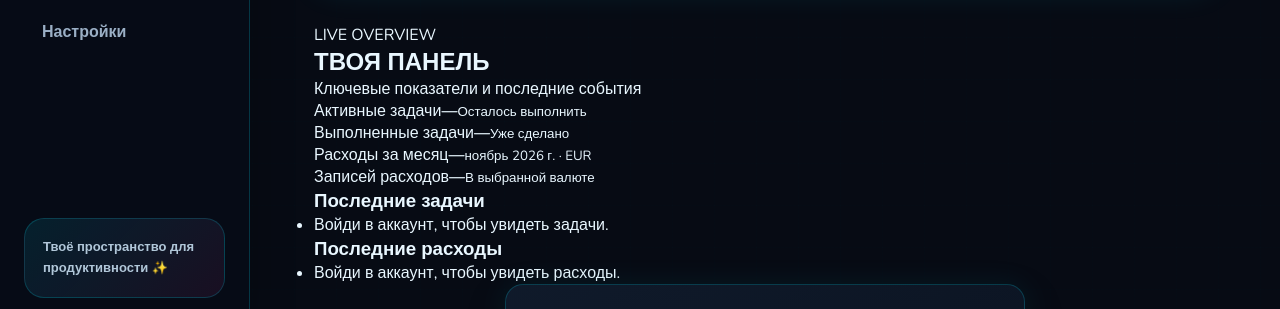
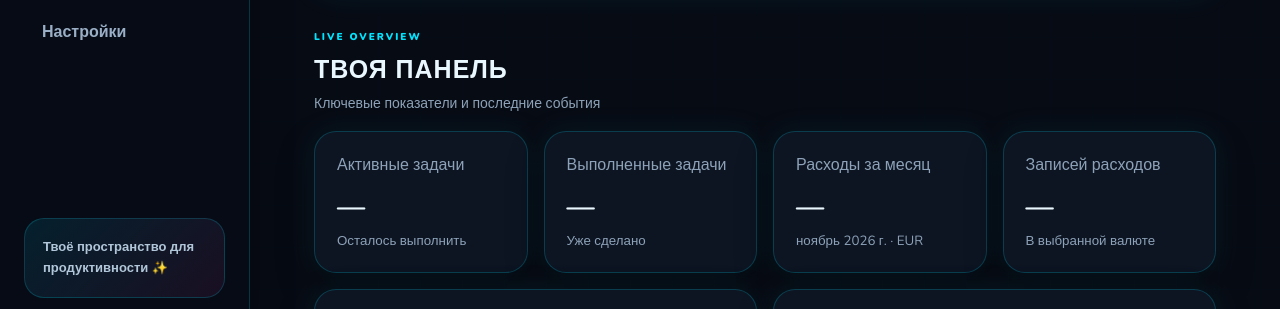
Before and after one commit to n1euro/bubble-tools, a plain HTML site: page index.html in a window 1280 px wide. Shown: the part 467-776 px from the top of the page. Drawn offline with nearby package versions, Linux system fonts and the light colour scheme.

Commit message:
Style dashboard cards and analytics panels

```diff
--- a/style.css
+++ b/style.css
@@ -1876,3 +1876,18 @@ select {
         animation: none !important;
     }
 }
+
+/* LIVE DASHBOARD */
+.dashboard-section{margin:34px 0}.dashboard-heading{margin-bottom:18px}
+.dashboard-heading>span{color:var(--primary);font-size:10px;font-weight:900;letter-spacing:2px}
+.dashboard-heading h2{margin:7px 0;font-size:25px;letter-spacing:1px}.dashboard-heading p{color:var(--muted);font-size:14px}
+.dashboard-grid{display:grid;grid-template-columns:repeat(4,minmax(0,1fr));gap:16px}
+.dashboard-card,.dashboard-panel{min-width:0;padding:22px;border:1px solid var(--border);border-radius:22px;background:var(--surface);box-shadow:var(--shadow)}
+.dashboard-card span,.dashboard-card small{display:block;color:var(--muted)}
+.dashboard-card strong{display:block;margin:12px 0 6px;color:var(--text);font-size:clamp(21px,2.2vw,30px);overflow-wrap:anywhere}
+.dashboard-lower{display:grid;grid-template-columns:repeat(2,minmax(0,1fr));gap:16px;margin-top:16px}
+.dashboard-panel h3{margin-bottom:14px;font-size:17px}.dashboard-list{display:grid;gap:9px;list-style:none}
+.dashboard-list li{padding:11px 13px;border:1px solid var(--border);border-radius:12px;background:var(--bg);color:var(--text);overflow-wrap:anywhere}
+.dashboard-list li.is-complete{color:var(--muted);text-decoration:line-through;opacity:.75}
+@media(max-width:1050px){.dashboard-grid{grid-template-columns:repeat(2,minmax(0,1fr))}}
+@media(max-width:700px){.dashboard-grid,.dashboard-lower{grid-template-columns:1fr}.dashboard-card,.dashboard-panel{padding:18px}}
```
